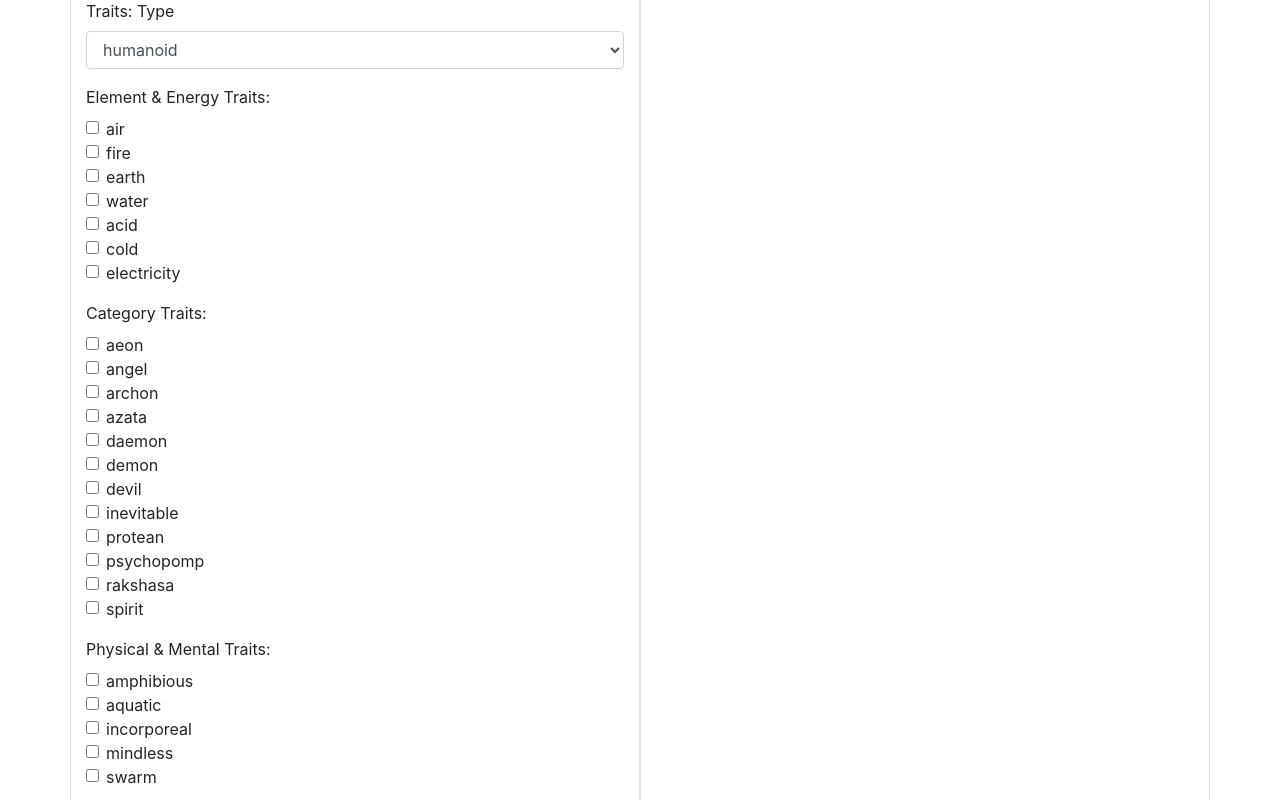
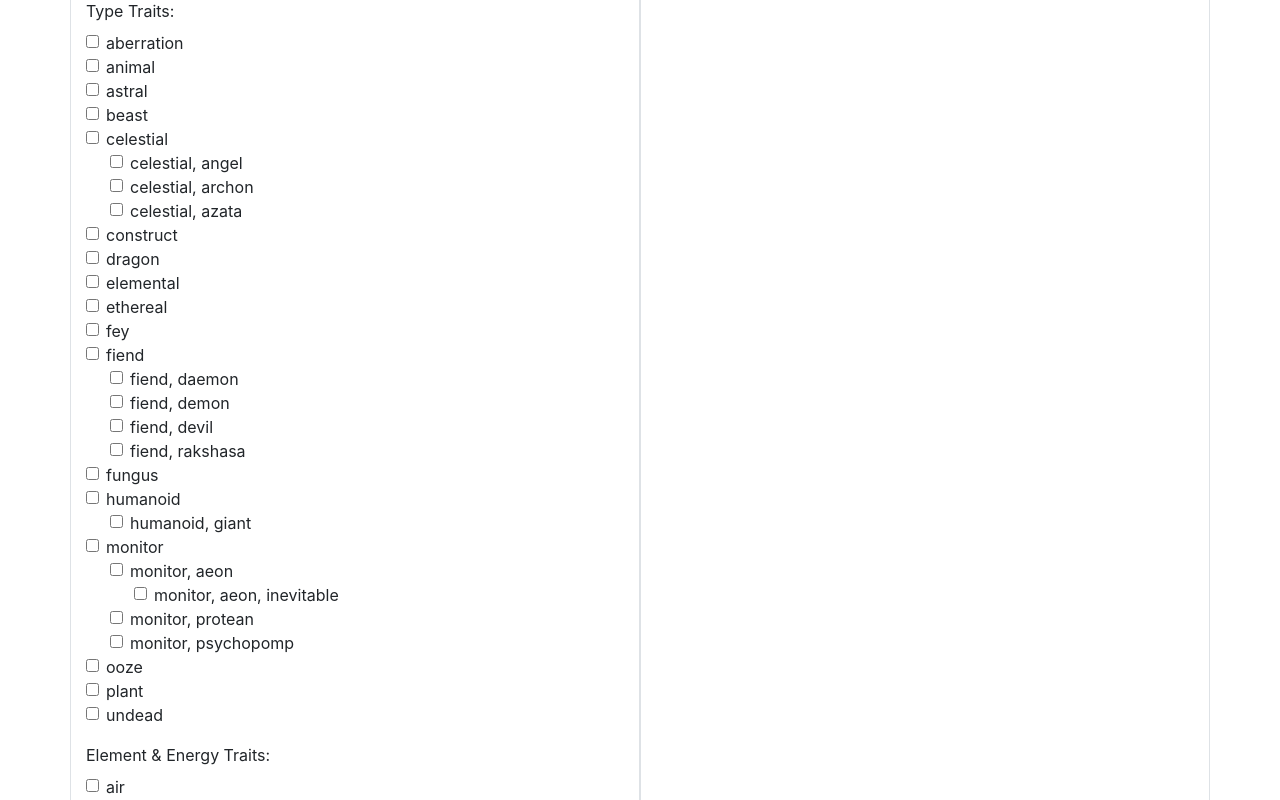
Before and after one commit to sfiquet/pf2-builder, a React (Create React App) app: page / in a window 1280 px wide. Shown: the part 620-1420 px from the top of the page. Built offline with nearby package versions, Linux system fonts and the light colour scheme.

Commit message:
Add hierarchical select presentational component
+ remove dead code relating to roadmaps

```diff
--- a/src/components/MonsterBuilderForm/MonsterBuilderForm.js
+++ b/src/components/MonsterBuilderForm/MonsterBuilderForm.js
@@ -1,32 +1,26 @@
 import React from 'react';
-import data from '../../data/data';
+import data, {getTraitIdsByType} from '../../data/data';
 import Heading from '../UI/Heading/Heading';
+import TreeSelect from '../UI/TreeSelect/TreeSelect';
 
 const MonsterBuilderForm = ({monster, level, onChange}) => {
-
-  const buildCheckboxArray = (itemArray, idPrefix) => {
-    return itemArray.map(item => (
-      <div className="form-check" key={item}>
-        <input className="form-check-input" type="checkbox" name={item} id={`${idPrefix}_${item}`} checked={monster[item]} onChange={onChange} />
-        <label className="form-check-label" htmlFor={`${idPrefix}_${item}`}>
-          {item}
-        </label>
-      </div>
-    ));
-  };
 
   if (!monster){
     monster = {};
   }
 
-//  const roadmapOptions = Object.keys(data.roadmaps).map(item => (<option key={item} value={item}>{item}</option>));
+  const getTreeForTraitType = (type) => getTraitIdsByType(type).map(item => ({
+    ...data.traits.byId[item],
+    name: item,
+    isSelected: monster[item],
+  }));
+
   const alignmentOptions = data.alignments.map(item => (<option key={item} value={item}>{item}</option>));
   const sizeOptions = data.sizes.map(item => (<option key={item} value={item}>{item}</option>));
-  const typeOptions = data.typeTraits.map(item => (<option key={item} value={item}>{item}</option>));
 
-  const energyOptions = buildCheckboxArray(data.energyTraits, 'trait');
-  const categoryOptions = buildCheckboxArray(data.categoryTraits, 'trait');
-  const physicalOptions = buildCheckboxArray(data.physicalTraits, 'trait');
+  const typeOptions = getTreeForTraitType('monsterType');
+  const energyOptions = getTreeForTraitType('powerSource');
+  const physicalOptions = getTreeForTraitType('physical');
 
   return (
     <form id="monsterInput" className="MonsterBuilderForm col-12 col-md-6 border rounded pt-2 pb-3 mb-2">
@@ -45,22 +39,12 @@ const MonsterBuilderForm = ({monster, level, onChange}) => {
           <textarea id="concept-notes" className="form-control" aria-describedby="concept-notes-desc" value={monster.conceptNotes} name="conceptNotes" onChange={onChange}></textarea>
           <p className="form-control-desc" id="concept-notes-desc">Use this space to jot down your thoughts on the core concept</p>
         </div>
-
-      {/*
-        <div className="form-group">
-          <label htmlFor="roadmap-select">Base Roadmap</label>
-          <select id="roadmap-select" className="form-control">
-            {roadmapOptions}
-          </select>
-        </div>
-      */}
-
       </section>
 
       <section className="General">
         <Heading className="Section-title" level={level}>General</Heading>
 
-      {/* level, alignment and size */}
+        {/* level, alignment and size */}
         <div className="form-row">
           <div className="col-12 col-sm-3">
             <div className="form-group row">
@@ -94,28 +78,10 @@ const MonsterBuilderForm = ({monster, level, onChange}) => {
           </div>
         </div>
 
-      {/* traits */}
-        <div className="form-group">
-          <label htmlFor="type-select">Traits: Type</label>
-          <select id="type-select" className="form-control" value={monster.type} name="type" onChange={onChange}>
-            {typeOptions}
-          </select>
-        </div>
-
-        <fieldset className="form-group">
-          <legend className="MonsterBuilder-legend">Element & Energy Traits:</legend>
-          {energyOptions}
-        </fieldset>
-
-        <fieldset className="form-group">
-          <legend className="MonsterBuilder-legend">Category Traits:</legend>
-          {categoryOptions}
-        </fieldset>
-
-        <fieldset className="form-group">
-          <legend className="MonsterBuilder-legend">Physical & Mental Traits:</legend>
-          {physicalOptions}
-        </fieldset>
+        {/* traits */}
+        <TreeSelect treeNodes={typeOptions} title="Type Traits:" idPrefix="type" onChange={onChange}/>
+        <TreeSelect treeNodes={energyOptions} title="Element & Energy Traits:" idPrefix="energy" onChange={onChange}/>
+        <TreeSelect treeNodes={physicalOptions} title="Physical & Mental Traits:" idPrefix="physical" onChange={onChange}/>
 
       </section>
 
--- /dev/null
+++ b/src/components/UI/Checkbox/Checkbox.js
@@ -0,0 +1,21 @@
+import React from 'react';
+
+const Checkbox = ({label, checked, id, name, onChange}) => {
+  if (!name || !onChange){
+    return null;
+  }
+  const inputId = id ? id : name;
+  const text = label ? label : name;
+
+  return (
+    <div className="Checkbox form-check">
+      <input className="form-check-input" type="checkbox" name={name} id={inputId}
+        checked={checked} onChange={onChange} />
+      <label className="form-check-label" htmlFor={inputId}>
+        {text}
+      </label>
+    </div>
+  );
+};
+
+export default Checkbox;
--- /dev/null
+++ b/src/components/UI/TreeSelect/TreeSelect.js
@@ -0,0 +1,52 @@
+import React from 'react';
+import Checkbox from '../Checkbox/Checkbox';
+
+const TreeSelect = ({treeNodes, title, idPrefix, onChange}) => {
+  if (!treeNodes || treeNodes.length === 0){
+    return null;
+  }
+
+  const getItemLabel = node => node.name ? node.name : node.id;
+
+  const buildAncestorList = (node) => {
+
+    if (!node.parent){
+      return [];
+    }
+
+    const parentNode = treeNodes.find(el => el.id === node.parent);
+    if (!parentNode){
+      console.error(`TreeSelect: Inconsistent hierarchy - Missing parent node "${node.parent}"`);
+      return [node.parent];
+    }
+
+    return [getItemLabel(parentNode), ...buildAncestorList(parentNode)];
+  };
+
+  const newTree = treeNodes.map(node => ({...node, ancestors: buildAncestorList(node)}));
+  const options = newTree.map(item => {
+    const itemId = item.id ? item.id : item.name;
+    const itemLabel = getItemLabel(item);
+    const ancestorLabel = item.ancestors.reduceRight((label, ancestor) => `${label}${ancestor}, `, '');
+    const label = `${ancestorLabel}${itemLabel}`;
+    const htmlId = idPrefix ? `${idPrefix}_${itemId}` : itemId;
+
+    const checkbox = <Checkbox key={itemId} name={itemLabel} label={label} checked={item.isSelected} id={htmlId} onChange={onChange} />;
+
+    if (item.ancestors.length === 0){
+      return checkbox;
+    }
+
+    const indentClass = item.ancestors.length === 1 ? 'TreeSelect-indent1' : 'TreeSelect-indent2';
+    return <div key={itemId} className={indentClass}>{checkbox}</div>;
+  });
+
+  return (
+    <fieldset className="TreeSelect form-group">
+      <legend className="MonsterBuilder-legend">{title}</legend>
+      {options}
+    </fieldset>
+  );
+};
+
+export default TreeSelect;
--- a/src/data/data.js
+++ b/src/data/data.js
@@ -1,4 +1,4 @@
-export default {
+const data = {
   values: ['terrible', 'low', 'moderate', 'high', 'extreme'],
   alignments: [
     'LG',
@@ -19,98 +19,229 @@ export default {
     'Huge',
     'Gargantuan',
   ],
-  typeTraits: [
-    'aberration',
-    'animal',
-    'astral',
-    'beast',
-    'celestial',
-    'construct',
-    'dragon',
-    'elemental',
-    'ethereal',
-    'fey',
-    'fiend',
-    'fungus',
-    'giant',
-    'humanoid',
-    'monitor',
-    'ooze',
-    'plant',
-    'undead',
-  ],
-  energyTraits: [
-    'air',
-    'fire',
-    'earth',
-    'water',
-    'acid',
-    'cold',
-    'electricity',
-  ],
-  categoryTraits: [
-    'aeon',
-    'angel',
-    'archon',
-    'azata',
-    'daemon',
-    'demon',
-    'devil',
-    'inevitable',
-    'protean',
-    'psychopomp',
-    'rakshasa',
-    'spirit',
-  ],
-  physicalTraits: [
-    'amphibious',
-    'aquatic',
-    'incorporeal',
-    'mindless',
-    'swarm',
-  ],
-  roadmaps: {
-    'Brute': {
-      perception: 'low',
-      Str: ['high', 'extreme'],
-      Con: ['moderate', 'high'],
-      Dex: ['terrible', 'low'],
-      Int: ['terrible', 'low'],
-      Cha: ['terrible', 'low'],
-      Wis: ['terrible', 'low'],
-      AC: ['low', 'moderate'],
-      Fort: 'high',
-      saves: [
-        {
-          Reflex: 'low',
-          Will: 'low',
-        },
-        {
-          Reflex: 'moderate',
-          Will: 'low',
-        },
-        {
-          Reflex: 'low',
-          Will: 'moderate',
-        },
-      ],
-      HP: 'high',
-      strike: [
-        {
-          attack: 'high',
-          damage: 'high',
-        },
-        {
-          attack: 'moderate',
-          damage: 'extreme'
-        },
-      ]
+  traits: {
+    byId: {
+      // Types and subtypes
+      "aberration": {
+        id: "aberration",
+        type: "monsterType",
+      },
+
+      "animal": {
+        id: "animal",
+        type: "monsterType",
+      },
+
+      "astral": {
+        id: "astral",
+        type: "monsterType",
+      },
+
+      "beast": {
+        id: "beast",
+        type: "monsterType",
+      },
+
+      "celestial": {
+        id: "celestial",
+        type: "monsterType",
+        children: ["angel", "archon", "azata"],
+      },
+      "angel": {
+        id: "angel",
+        type: "monsterType",
+        parent: "celestial",
+      },
+      "archon": {
+        id: "archon",
+        type: "monsterType",
+        parent: "celestial",
+      },
+      "azata": {
+        id: "azata",
+        type: "monsterType",
+        parent: "celestial",
+      },
+
+      "construct": {
+        id: "construct",
+        type: "monsterType",
+      },
+
+      "dragon": {
+        id: "dragon",
+        type: "monsterType",
+      },
+
+      "elemental": {
+        id: "elemental",
+        type: "monsterType",
+      },
+
+      "ethereal": {
+        id: "ethereal",
+        type: "monsterType",
+      },
+
+      "fey": {
+        id: "fey",
+        type: "monsterType",
+      },
+
+      "fiend": {
+        id: "fiend",
+        type: "monsterType",
+        children: ["daemon", "demon", "devil", "rakshasa"],
+      },
+      "daemon": {
+        id: "daemon",
+        type: "monsterType",
+        parent: "fiend",
+      },
+      "demon": {
+        id: "demon",
+        type: "monsterType",
+        parent: "fiend",
+      },
+      "devil": {
+        id: "devil",
+        type: "monsterType",
+        parent: "fiend",
+      },
+      "rakshasa": {
+        id: "rakshasa",
+        type: "monsterType",
+        parent: "fiend",
+      },
+
+      "fungus": {
+        id: "fungus",
+        type: "monsterType",
+      },
+
+      "humanoid": {
+        id: "humanoid",
+        type: "monsterType",
+        children: ["giant"],
+      },
+      "giant": {
+        id: "giant",
+        type: "monsterType",
+        parent: "humanoid",
+      },
+
+      "monitor": {
+        id: "monitor",
+        type: "monsterType",
+        children: ["aeon", "protean", "psychopomp"],
+      },
+      "aeon": {
+        id: "aeon",
+        type: "monsterType",
+        parent: "monitor",
+        children: ["inevitable"],
+      },
+      "inevitable": {
+        id: "inevitable",
+        type: "monsterType",
+        parent: "aeon",
+      },
+      "protean": {
+        id: "protean",
+        type: "monsterType",
+        parent: "monitor",
+      },
+      "psychopomp": {
+        id: "psychopomp",
+        type: "monsterType",
+        parent: "monitor",
+      },
+
+      "ooze": {
+        id: "ooze",
+        type: "monsterType",
+      },
+
+      "plant": {
+        id: "plant",
+        type: "monsterType",
+      },
+
+      "undead": {
+        id: "undead",
+        type: "monsterType",
+      },
+
+      // Power sources
+      "air": {
+        id: "air",
+        type: "powerSource",
+      },
+      "earth": {
+        id: "earth",
+        type: "powerSource",
+      },
+      "fire": {
+        id: "fire",
+        type: "powerSource",
+      },
+      "water": {
+        id: "water",
+        type: "powerSource",
+      },
+      "acid": {
+        id: "acid",
+        type: "powerSource",
+      },
+      "cold": {
+        id: "cold",
+        type: "powerSource",
+      },
+      "electricity": {
+        id: "electricity",
+        type: "powerSource",
+      },
+
+      // Other traits
+      "amphibious": {
+        id: "amphibious",
+        type: "physical",
+      },
+      "aquatic": {
+        id: "aquatic",
+        type: "physical",
+      },
+      "incorporeal": {
+        id: "incorporeal",
+        type: "physical",
+        children: ["spirit"],
+      },
+      "spirit": {
+        id: "spirit",
+        type: "physical",
+        parent: "incorporeal",
+      },
+      "mindless": {
+        id: "mindless",
+        type: "physical",
+      },
+      "swarm": {
+        id: "swarm",
+        type: "physical",
+      },
+
     },
-    'Magical Striker': {},
-    'Skill Paragon': {},
-    'Skirmisher': {},
-    'Sniper': {},
-    'Soldier': {},
-    'Spellcaster': {},
+    allIds: [
+      "aberration", "animal", "astral", "beast", "celestial", "angel", "archon",
+      "azata", "construct", "dragon", "elemental", "ethereal", "fey", "fiend",
+      "daemon", "demon", "devil", "rakshasa", "fungus", "humanoid", "giant",
+      "monitor", "aeon", "inevitable", "protean", "psychopomp", "ooze", "plant",
+      "undead",
+      "air", "earth", "fire", "water", "acid", "cold", "electricity",
+      "amphibious", "aquatic", "incorporeal", "spirit", "mindless", "swarm",
+    ],
   },
 };
+
+export default data;
+export const getTraitIdsByType = (type) => data.traits.allIds.filter(item => data.traits.byId[item].type === type);
--- a/src/index.css
+++ b/src/index.css
@@ -44,3 +44,11 @@ code {
   font-size: 1em;
   font-weight: bold;
 }
+
+.TreeSelect-indent1 {
+  padding-left: 1.5rem;
+}
+
+.TreeSelect-indent2 {
+  padding-left: 3rem;
+}
```
Also changed, not shown: 2 other files (tests, documents, lock files or other folders).
